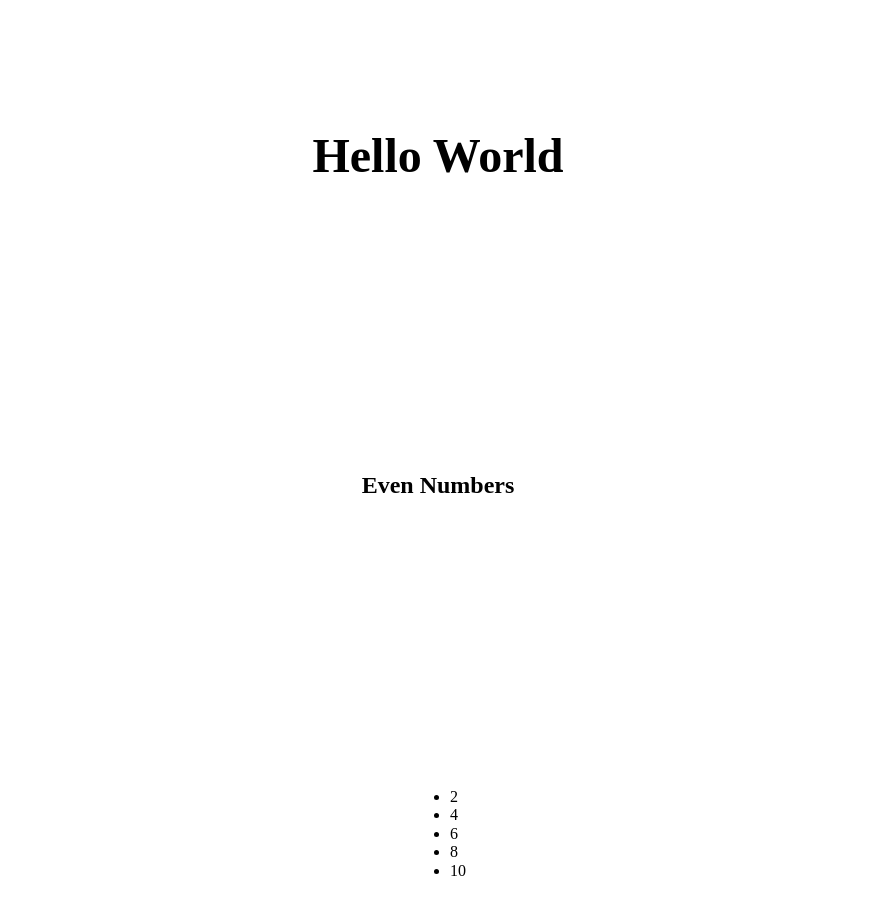
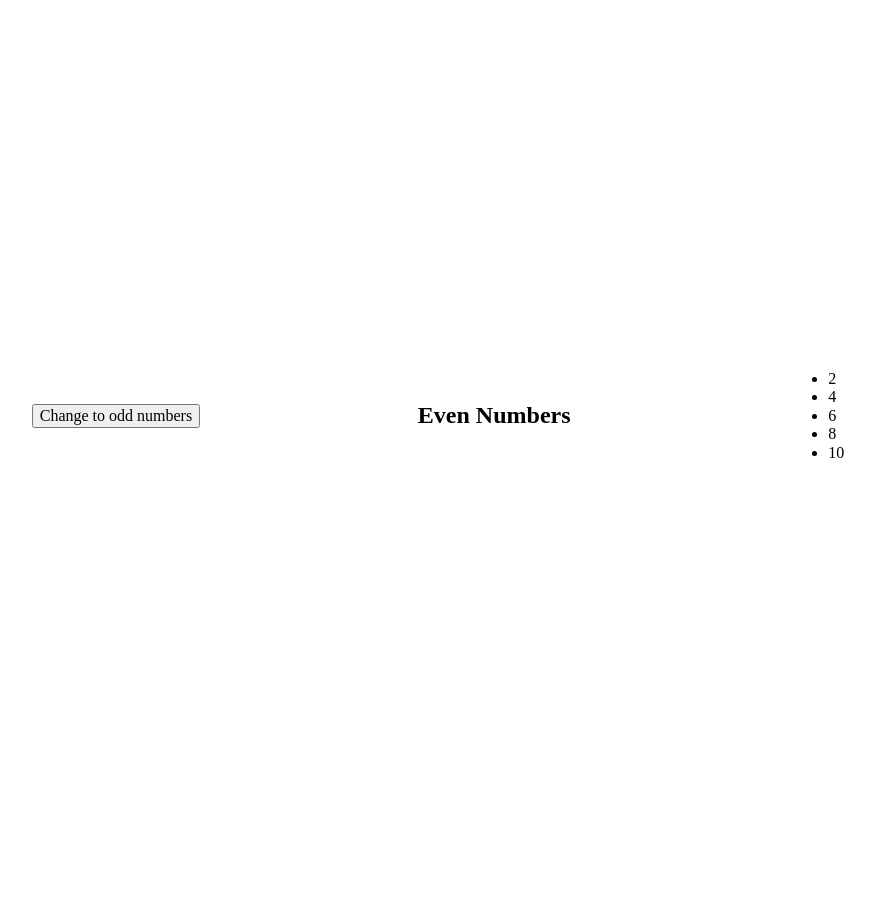
Before and after one commit to adam-goodrich/reddit-clone, a Next.js app: page / in a window 1280 px wide. Shown: the top 914 px of the page, without its empty margins (202-1077 px from the left). After the commit the page ends 832 px from the top, so only its background shows below. Built offline with nearby package versions, Linux system fonts and the light colour scheme.

Commit message:
testing functions

```diff
--- a/src/pages/index.tsx
+++ b/src/pages/index.tsx
@@ -1,10 +1,15 @@
 import Head from 'next/head';
 import styles from '@/styles/Home.module.scss';
+import { useState } from 'react';
 
 export default function Home() {
+  const [isEven, setIsEven] = useState(true);
+
   const numArray = [1, 2, 3, 4, 5, 6, 7, 8, 9, 10];
 
   const evenNums = numArray.filter((num) => num % 2 === 0);
+
+  const oddNums = numArray.filter((num) => num % 2 !== 0);
 
   return (
     <>
@@ -15,12 +20,14 @@ export default function Home() {
         <link rel="icon" href="/favicon.ico" />
       </Head>
       <main className={styles.main}>
-        <h1>Hello World</h1>
-        <h2>Even Numbers</h2>
+        <button onClick={() => setIsEven(!isEven)}>
+          {isEven ? 'Change to odd numbers' : 'Change to even numbers'}
+        </button>
+        <h2>{isEven ? 'Even Numbers' : 'Odd Numbers'}</h2>
         <ul>
-          {evenNums.map((num) => (
-            <li key={num}>{num}</li>
-          ))}
+          {isEven
+            ? evenNums.map((num) => <li key={num}>{num}</li>)
+            : oddNums.map((num) => <li key={num}>{num}</li>)}
         </ul>
       </main>
     </>
--- a/src/styles/Home.module.scss
+++ b/src/styles/Home.module.scss
@@ -2,10 +2,10 @@
 
 .main {
   display: flex;
-  flex-direction: column;
-  justify-content: space-between;
+  flex-direction: row;
+  justify-content: space-evenly;
   align-items: center;
-  padding: 6rem;
+  padding: 1rem;
   min-height: 100vh;
 
   h1 {
@@ -17,6 +17,10 @@
 
 @include mobile {
   .main {
+    flex-direction: column;
+    justify-content: center;
+    align-items: center;
+
     h1 {
       font-size: 2rem;
     }
```
